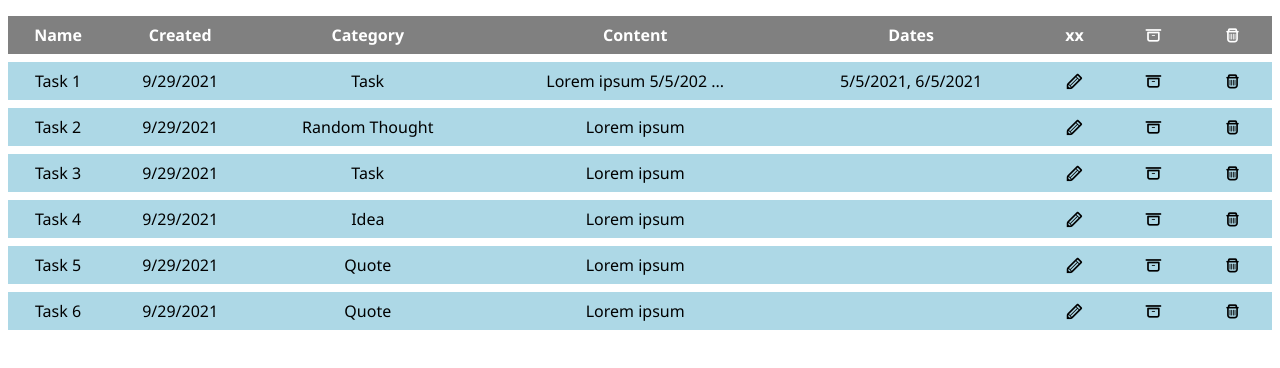
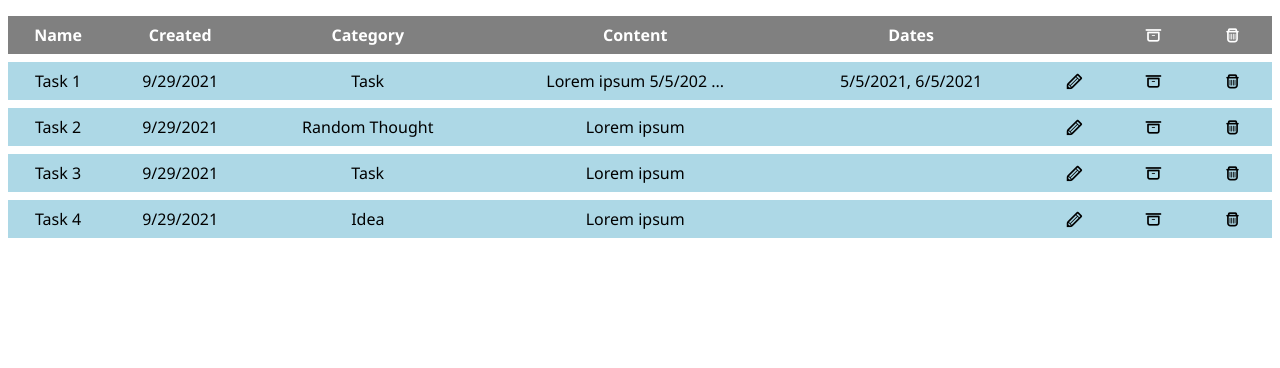
Before and after one commit to vimlut/hometask-2, a React (Create React App) app: page / in a window 1280 px wide. Shown: the top 368 px of the page. Built offline with nearby package versions, Linux system fonts and the light colour scheme.

Commit message:
added toggle active notes functionality

```diff
--- a/src/components/NotesTable/NotesTable.jsx
+++ b/src/components/NotesTable/NotesTable.jsx
@@ -1,19 +1,23 @@
+/* eslint-disable react/jsx-no-bind */
 /* eslint-disable no-unused-vars */
 /* eslint-disable react/prop-types */
 /* eslint-disable jsx-a11y/control-has-associated-label */
-import React from 'react';
+import { useState } from 'react';
 import { useSelector, useDispatch } from 'react-redux';
 import { UIIconButton, NotesTableItem } from 'components';
 
 import './NotesTable.scss';
 
 const NotesTable = () => {
+  const [showActive, toggleShowActive] = useState(true);
   const dispatch = useDispatch();
   const { notes } = useSelector((state) => state);
-  const dates = (content) => content.match(/\d{1,2}\/\d{1,2}\/\d{4}/g)?.join(', ') || '';
-  const getDate = (created) => new Date(created).toLocaleDateString();
-  const contentMaxLength = 19;
-  const taskContent = (content) => (content.length > contentMaxLength ? `${content.substring(0, 19)} ...` : content);
+  const activeNotes = notes.filter((note) => !note.isArchived);
+  const archivedNotes = notes.filter((note) => note.isArchived);
+  const data = showActive ? activeNotes : archivedNotes;
+  function handleShowArchivedClick() {
+    toggleShowActive(!showActive);
+  }
 
   return (
     <table className="data-table">
@@ -24,11 +28,11 @@ const NotesTable = () => {
           <th>Category</th>
           <th>Content</th>
           <th>Dates</th>
-          <th>xx</th>
-          <th><UIIconButton icon="arch" /></th>
+          <th />
+          <th><UIIconButton icon="arch" onClick={handleShowArchivedClick} /></th>
           <th><UIIconButton icon="del" /></th>
         </tr>
-        {notes && notes.map((item) => <NotesTableItem data={item} key={item.id} />)}
+        {data.map((item) => <NotesTableItem data={item} key={item.id} />)}
       </tbody>
     </table>
   );
```
